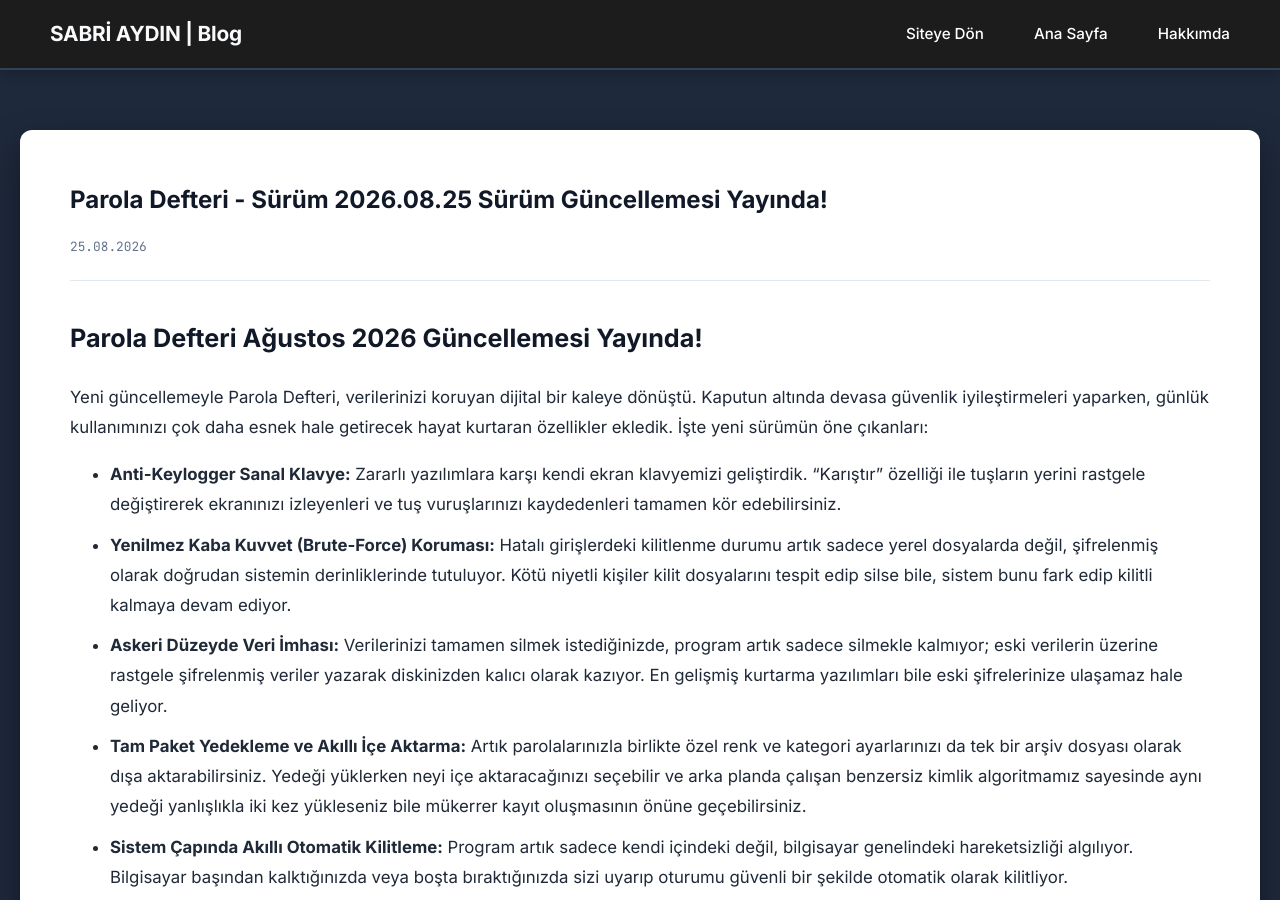
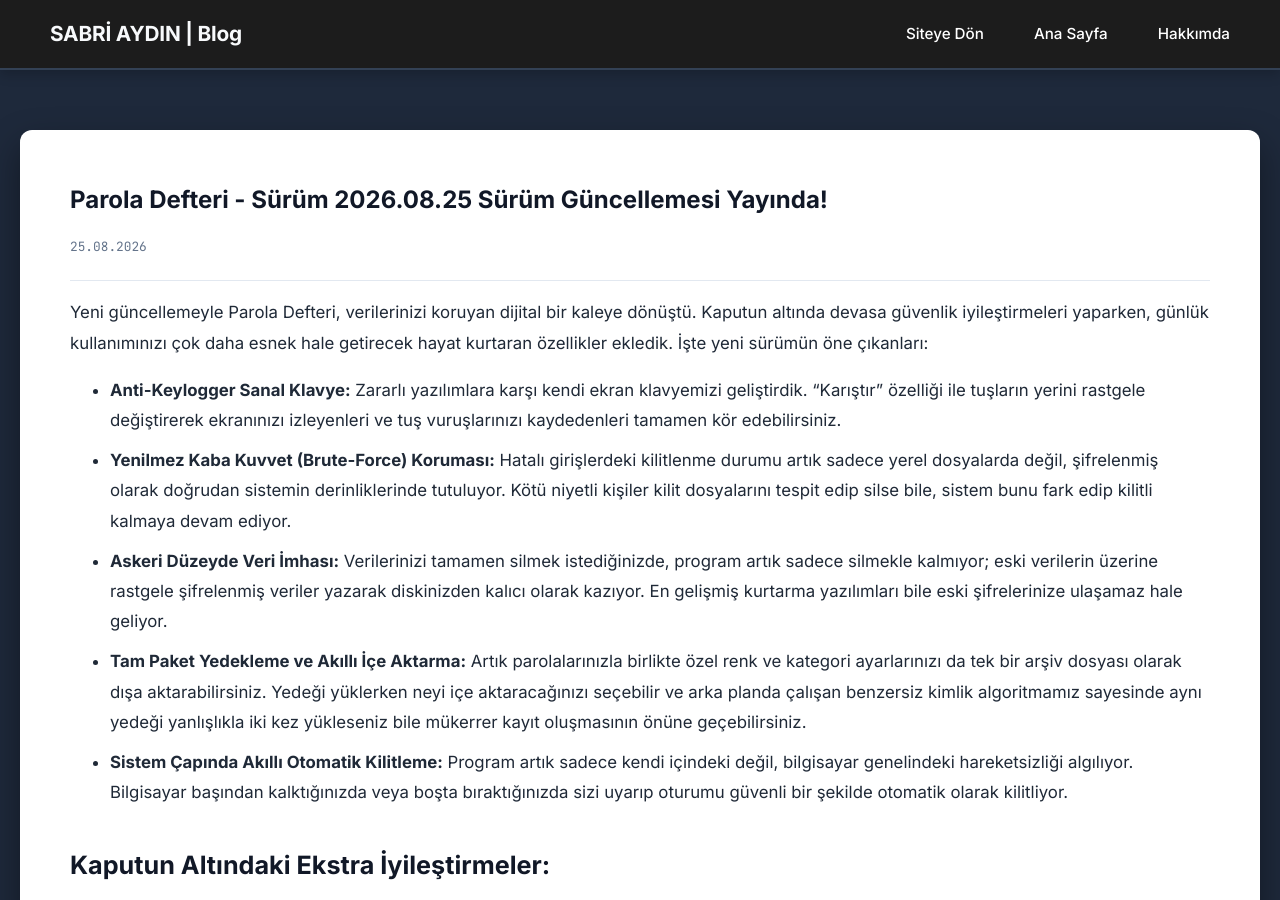
Before and after one commit to sabriaydin/blog, a Jekyll site: the page built from _posts/2026-08-25-parola-defteri-guncelleme.md, in a window 1280 px wide and 900 px high. Built offline with Jekyll 4.4.1, drawn with Linux system fonts in a browser that asks for light colours.

Commit message:
Update 2026-08-25-parola-defteri-guncelleme.md

```diff
--- a/_posts/2026-08-25-parola-defteri-guncelleme.md
+++ b/_posts/2026-08-25-parola-defteri-guncelleme.md
@@ -3,8 +3,6 @@ layout: post
 title: "Parola Defteri - Sürüm 2026.08.25 Sürüm Güncellemesi Yayında!"
 date: 2026-08-25
 ---
-
-# Parola Defteri Ağustos 2026 Güncellemesi Yayında!
 
 Yeni güncellemeyle Parola Defteri, verilerinizi koruyan dijital bir kaleye dönüştü. Kaputun altında devasa güvenlik iyileştirmeleri yaparken, günlük kullanımınızı çok daha esnek hale getirecek hayat kurtaran özellikler ekledik. İşte yeni sürümün öne çıkanları:
 
```
